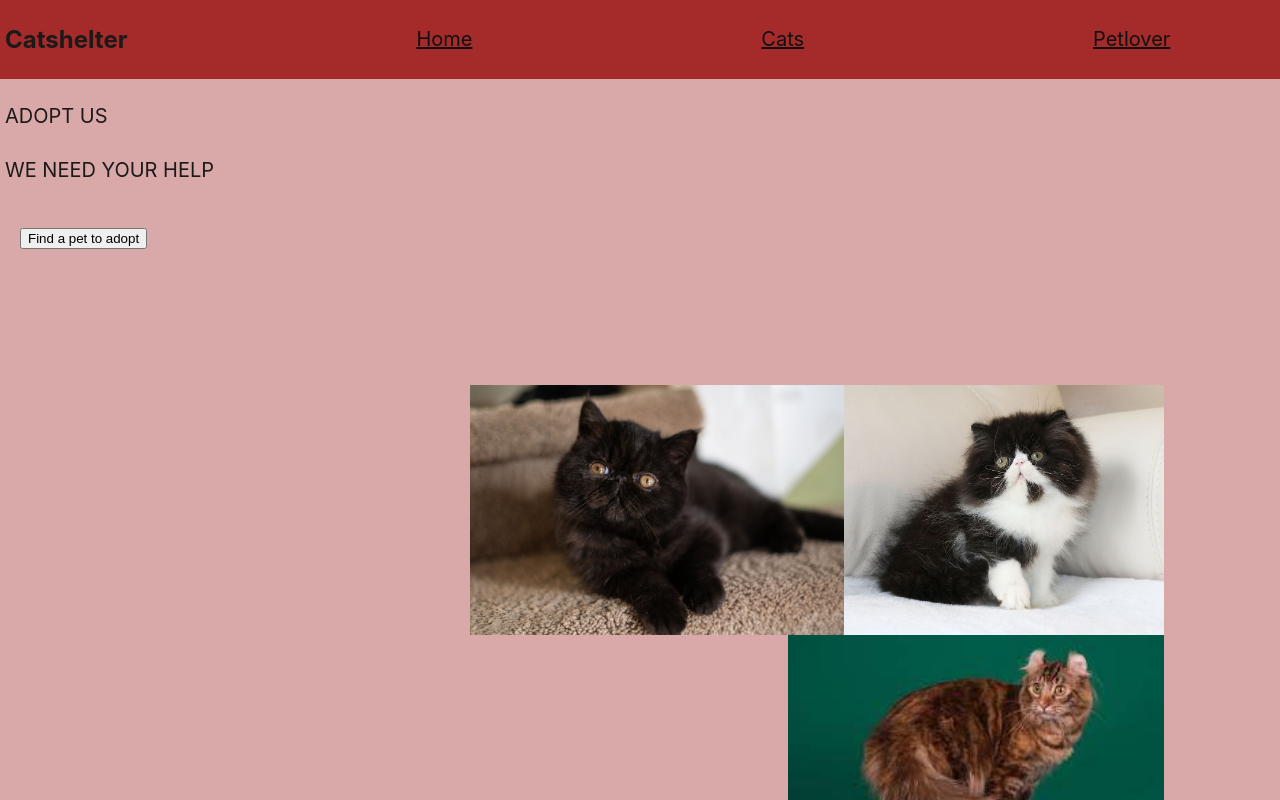
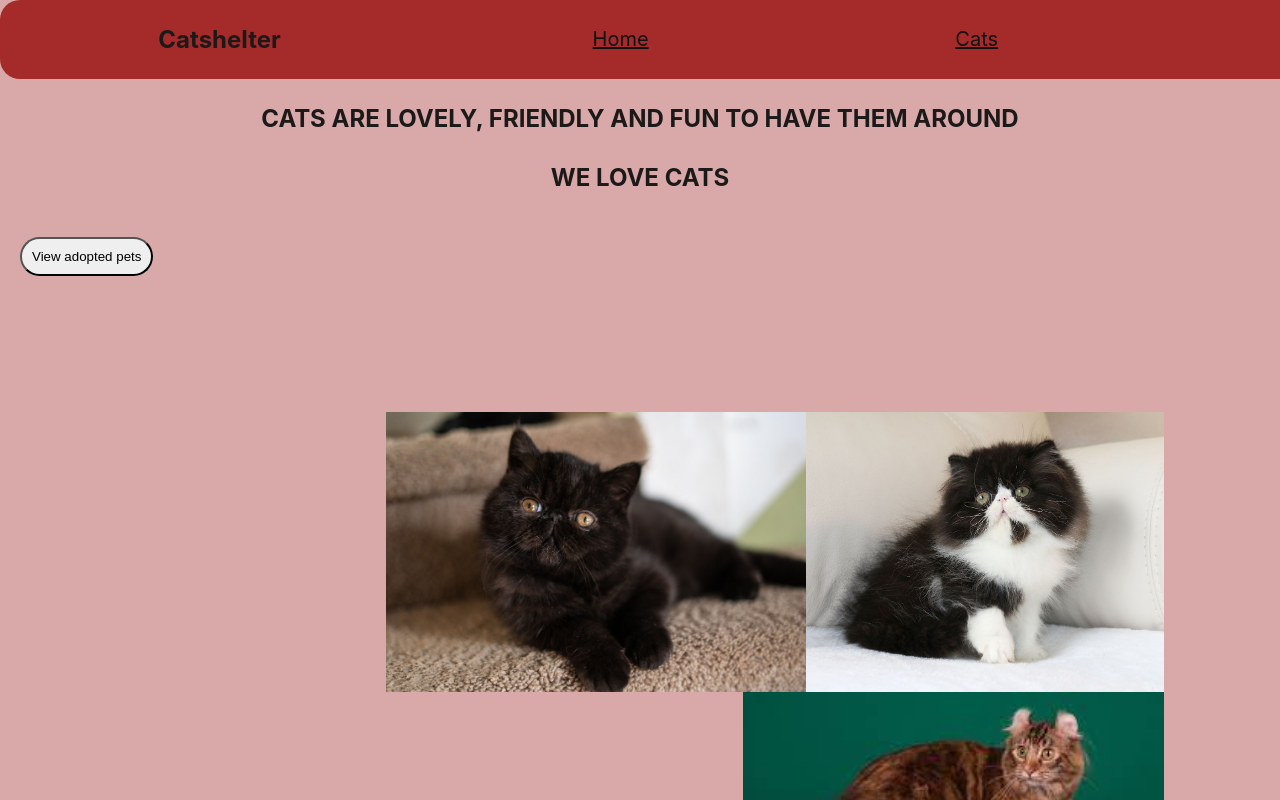
Before and after one commit to Mary-muriga/frontend-project3, a React (Create React App) app in the folder pets-adoption-app-frontend/: page / in a window 1280 px wide. Shown: the top 800 px of the page. Built offline with nearby package versions, Linux system fonts and the light colour scheme; the HTML template or start-up script is replaced by a standard one.

Commit message:
adding pet form

```diff
--- a/pets-adoption-app-frontend/src/App.js
+++ b/pets-adoption-app-frontend/src/App.js
@@ -7,6 +7,7 @@ import Navbar from './Components/Navbar';
 import Adoptedpets from './Components/Adoptedpets';
 
 import "./index.css";
+import Addpet from './Components/Addpet';
 
 
 function App() {
@@ -23,7 +24,7 @@ function App() {
       <Route exact path="/cats" element={<Cats />} />
       <Route path="/cats/adopt" element={<Cats />} />
       <Route exact path="/adopted/:id" element={<Adoptedpets />} />
-
+      <Route exact path="/addpet" element={<Addpet />} />
     </Routes>
     </Router>
     </>
--- a/pets-adoption-app-frontend/src/Components/Addpet.js
+++ b/pets-adoption-app-frontend/src/Components/Addpet.js
@@ -1,8 +1,50 @@
 import React from 'react'
+import { useState } from 'react';
 
  function Addpet() {
+const[pet, setPet]=useState({
+  name: "",
+     breed: "",
+     category: "",
+     age: "",
+     color: "",
+     image_url: "",
+});
+
+function handleChange(e) {
+  setPet({...pet, [e.target.name]: e.target.value});
+}
+
+function handleSubmit(e){
+  e.preventDefault();
+
+  fetch("https://simpleshoppingapi.herokuapp.com/cars",
+  {
+      method: "POST",
+      headers: {
+        "Content-Type": "application/json",
+      },
+      body: JSON.stringify(pet),
+    })
+      .then((r) => r.json())
+      .then((pet) => setPet(pet));
+   }
+
+
   return (
-    <div>Addpet</div>
+    <div>
+        <h2>Add your pet here</h2>
+        <form className='addPet' onSubmit={handleSubmit}>
+          <input
+          placeholder='enter image'
+          type='string'
+          name="image"
+          value={pet.image}
+          onChange={handleChange}
+          />
+          <input type="submit" value="Submit" />
+        </form>
+    </div>
   )
 }
 export default Addpet;
--- a/pets-adoption-app-frontend/src/Components/Adoptedpets.js
+++ b/pets-adoption-app-frontend/src/Components/Adoptedpets.js
@@ -34,6 +34,7 @@ useEffect(()=> {
     <div>
         <img src= {pet.image_url}/>
         <p>Name: {pet.name}</p>
+        <p>Breed: {pet.breed}</p>
         <p>Previous owner: {owner.name}</p>
         <p>Adopted by: {petlover.name}</p>
     </div>
--- a/pets-adoption-app-frontend/src/Components/Cats.js
+++ b/pets-adoption-app-frontend/src/Components/Cats.js
@@ -20,6 +20,7 @@ function Cats() {
   return (
 
     <div >
+      <h2>Adorable cats</h2>
 
       {pets.map((pet)=>(
 
@@ -29,8 +30,9 @@ function Cats() {
         <p>Breed: {pet.breed}</p>
         <p>Age: {pet.age} years</p>
         <p>Type: {pet.category}</p>
-        <Link to={`/adopted/${pet.id}`} id={pet.id}><button id={pet.id} onClick={handleClick}>View details</button></Link>
-        <button onClick={handleClick}>Remove</button>
+        <Link to={`/adopted/${pet.id}`} id={pet.id}><button className='button' id={pet.id} onClick={handleClick}>View details</button></Link>
+
+        <button className='button' onClick={handleClick}>Remove</button>
       </div>
       ))}
 
--- a/pets-adoption-app-frontend/src/Components/Home.js
+++ b/pets-adoption-app-frontend/src/Components/Home.js
@@ -12,10 +12,10 @@ function Home() {
   return (
 
     <div>
-      <p>ADOPT US</p>
-      <p>WE NEED YOUR HELP</p>
-       <div className='button'>
-       <Link to = "/cats/adopt"><button onClick={handleClick}>Find a pet to adopt</button></Link>
+      <h2>CATS ARE LOVELY, FRIENDLY AND FUN TO HAVE THEM AROUND</h2>
+      <h2>WE LOVE CATS</h2>
+       <div>
+       <Link to = "/cats/adopt"><button className='button' onClick={handleClick}>View adopted pets</button></Link>
        </div>
        <div className='block'>
         <img className='img' src={image} />
--- a/pets-adoption-app-frontend/src/Components/Navbar.js
+++ b/pets-adoption-app-frontend/src/Components/Navbar.js
@@ -3,15 +3,14 @@ import{Link} from 'react-router-dom'
 
 export default function Navbar() {
   return (
+
+
     <div className = 'nav-bar'>
-      <h2> Catshelter </h2>
+    <h2>Catshelter</h2>
       <Link className= "nav-menu" to= '/'> Home</Link>
       <Link className='nav-menu' to= '/cats'> Cats</Link>
-      <Link className= 'nav-menu'to= '/petlover'> Petlover</Link>
-      <Link className= 'nav-menu'to= '/owner'> Owner</Link>
+      <Link className='nav-menu' to= '/addpet'> Addpet</Link>
+    </div>
 
-
-
-    </div>
   )
 }
--- a/pets-adoption-app-frontend/src/index.css
+++ b/pets-adoption-app-frontend/src/index.css
@@ -9,9 +9,10 @@ body {
   background-color: rgb(217, 168, 168);
 }
 
-h2,p{
+h2{
   color: rgb(28, 25, 25);
   padding: 5px;
+  text-align: center;
 
 }
 
@@ -25,18 +26,20 @@ code {
   position: top;
   width: 1527px;
   display: flex;
-  justify-content: space-between;
-  align-items:center;
+  justify-content: space-around;
+  align-items:left;
   background-color: brown;
-  border-radius: 0px;
+  border-radius: 20px;
 }
 
 .nav-menu {
-  display:flex ;
+  display:flex;
   font-size: 20px;
   font-weight: 500px;
   color: rgb(17, 17, 18);
-  padding: 5px;
+  padding: 0px;
+  align-items: center;
+
 
 }
   .block {
@@ -49,17 +52,19 @@ code {
 
 .button{
   border-radius: 100px;
-  margin: 0px;
-  padding: 20px;
+  margin: 20px;
+  padding: 10px;
+
 }
 p{
-  text-align: left;
+  text-align: center;
   font-size: 20px;
+  color: black;
 }
 
 .img{
   max-width: 500px;
-  height: 250px;
+  height: 280px;
   margin: 0px;
   float: right;
 }
@@ -67,5 +72,6 @@ p{
   max-width: 250px;
   height: 250px;
   margin: 5px;
+  align-items: center;
 
 }
```
